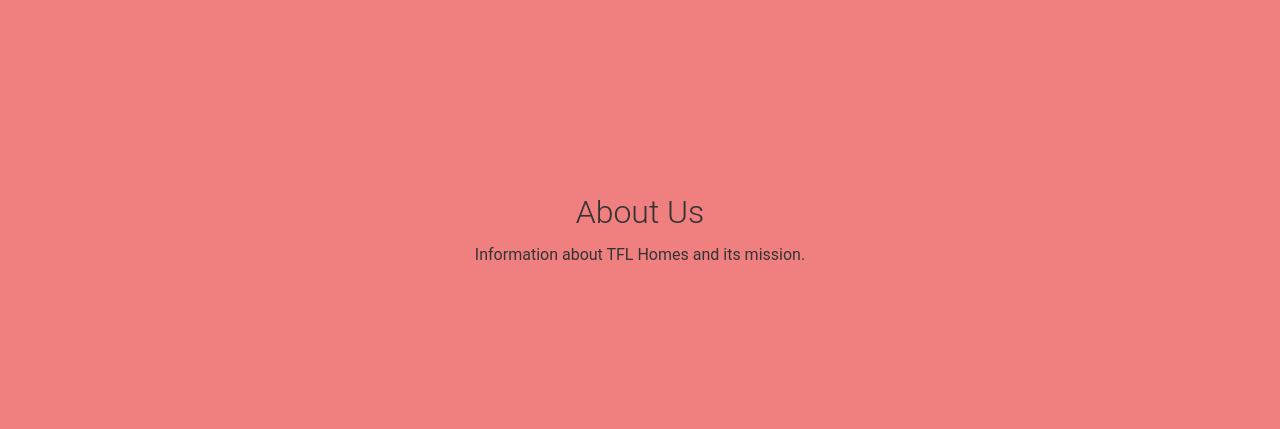
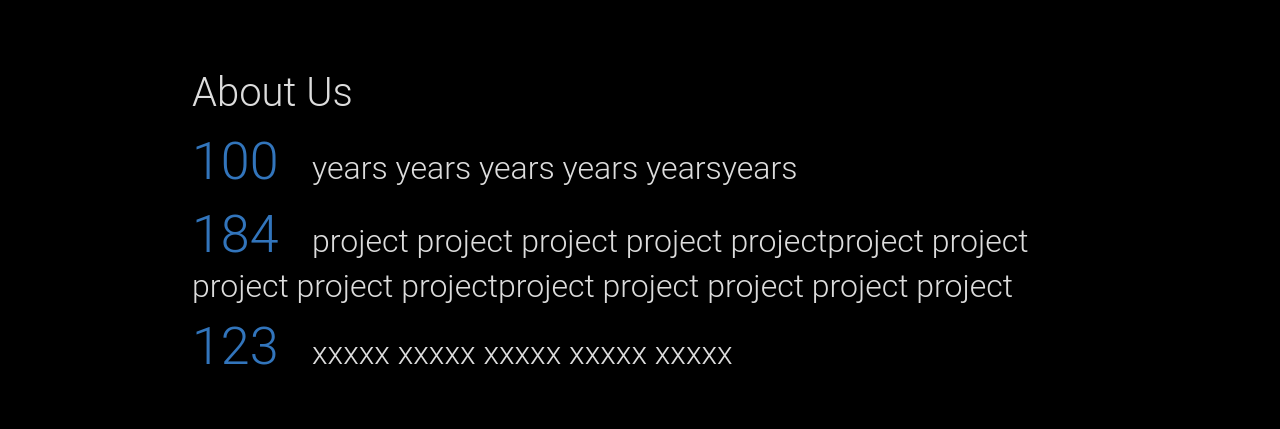
Before and after one commit to xg75Michael/xg75michael.github.io, a React (Vite) app: page / in a window 1280 px wide. Shown: the part 2593-3022 px from the top of the page. Built offline with nearby package versions, Linux system fonts and the light colour scheme.

Commit message:
init aboutus section

```diff
--- a/src/pages/AboutUs/index.jsx
+++ b/src/pages/AboutUs/index.jsx
@@ -1,22 +1,111 @@
 import { Typography, Box } from '@mui/material';
+import { motion, useScroll, useTransform, useMotionValue, animate, useInView } from 'framer-motion';
+import { useRef, useEffect } from 'react';
 
 const AboutUs = () => {
+  const refScrollY = useRef(null);
+  const { scrollYProgress } = useScroll({
+    target: refScrollY,
+    offset: ['start center', 'start start'],
+  });
+  const y = useTransform(scrollYProgress, [0, 1], ['50vh', '0vh']);
+
+  const count1 = useMotionValue(0);
+  const roundedNumber1 = useTransform(() => Math.round(count1.get()));
+  const inViewRef1 = useRef(null);
+  const isInView1 = useInView(inViewRef1, { margin: '0px 0px -120px 0px' });
+  useEffect(() => {
+    if (isInView1) {
+      const controls = animate(count1, 100, { duration: 5 });
+      return () => controls.stop();
+    }
+  }, [isInView1]);
+
+  const count2 = useMotionValue(0);
+  const roundedNumber2 = useTransform(() => Math.round(count2.get()));
+  const inViewRef2 = useRef(null);
+  const isInView2 = useInView(inViewRef2, { margin: '0px 0px -120px 0px' });
+  useEffect(() => {
+    if (isInView2) {
+      const controls = animate(count2, 200, { duration: 8 });
+      return () => controls.stop();
+    }
+  }, [isInView2]);
+
+  const count3 = useMotionValue(0);
+  const roundedNumber3 = useTransform(() => Math.round(count3.get()));
+  const inViewRef3 = useRef(null);
+  const isInView3 = useInView(inViewRef3, { margin: '0px 0px -120px 0px' });
+  useEffect(() => {
+    if (isInView3) {
+      const controls = animate(count3, 123, { duration: 5 });
+      return () => controls.stop();
+    }
+  }, [isInView3]);
+
   return (
+    <motion.div style={{ position: 'relative', zIndex: 2, y }}>
       <Box
         id='aboutus'
+        ref={refScrollY}
         sx={{
+          marginTop: '-50vh',
+          height: '100vh',
+          px: 24,
           display: 'flex',
           flexDirection: 'column',
           justifyContent: 'center',
-        alignItems: 'center',
-        height: '100vh',
-        backgroundColor: 'lightcoral',
+          alignItems: 'left',
+          backgroundColor: '#000',
         }}>
-      <Typography variant='h2' gutterBottom>
+        <Typography variant='h1' gutterBottom color='secondary'>
           About Us
         </Typography>
-      <Typography variant='body1'>Information about TFL Homes and its mission.</Typography>
+        <Typography ref={inViewRef1} variant='h2' gutterBottom color='secondary'>
+          <motion.span
+            color='primary'
+            style={{
+              display: 'inline-block',
+              minWidth: '120px',
+              paddingRight: '24px',
+              fontSize: '52px',
+              color: '#3275bc',
+            }}>
+            {roundedNumber1}
+          </motion.span>
+          years years years years yearsyears
+        </Typography>
+        <Typography ref={inViewRef2} variant='h2' gutterBottom color='secondary'>
+          <motion.span
+            color='primary'
+            style={{
+              display: 'inline-block',
+              minWidth: '120px',
+              paddingRight: '24px',
+              fontSize: '52px',
+              color: '#3275bc',
+            }}>
+            {roundedNumber2}
+          </motion.span>
+          project project project project projectproject project project project projectproject project project project
+          project
+        </Typography>
+        <Typography ref={inViewRef3} variant='h2' gutterBottom color='secondary'>
+          <motion.span
+            color='primary'
+            style={{
+              display: 'inline-block',
+              minWidth: '120px',
+              paddingRight: '24px',
+              fontSize: '52px',
+              color: '#3275bc',
+            }}>
+            {roundedNumber3}
+          </motion.span>
+          xxxxx xxxxx xxxxx xxxxx xxxxx
+        </Typography>
       </Box>
+    </motion.div>
   );
 };
 export default AboutUs;
--- a/src/style/theme.js
+++ b/src/style/theme.js
@@ -10,7 +10,7 @@
       main: '#3275bc', // Set primary color to #3275bc
     },
     secondary: {
-      main: '#dc004e',
+      main: '#ddd',
     },
     background: {
       default: '#f5f5f5',
```
Lines whose indentation alone changed are shown as unchanged.
